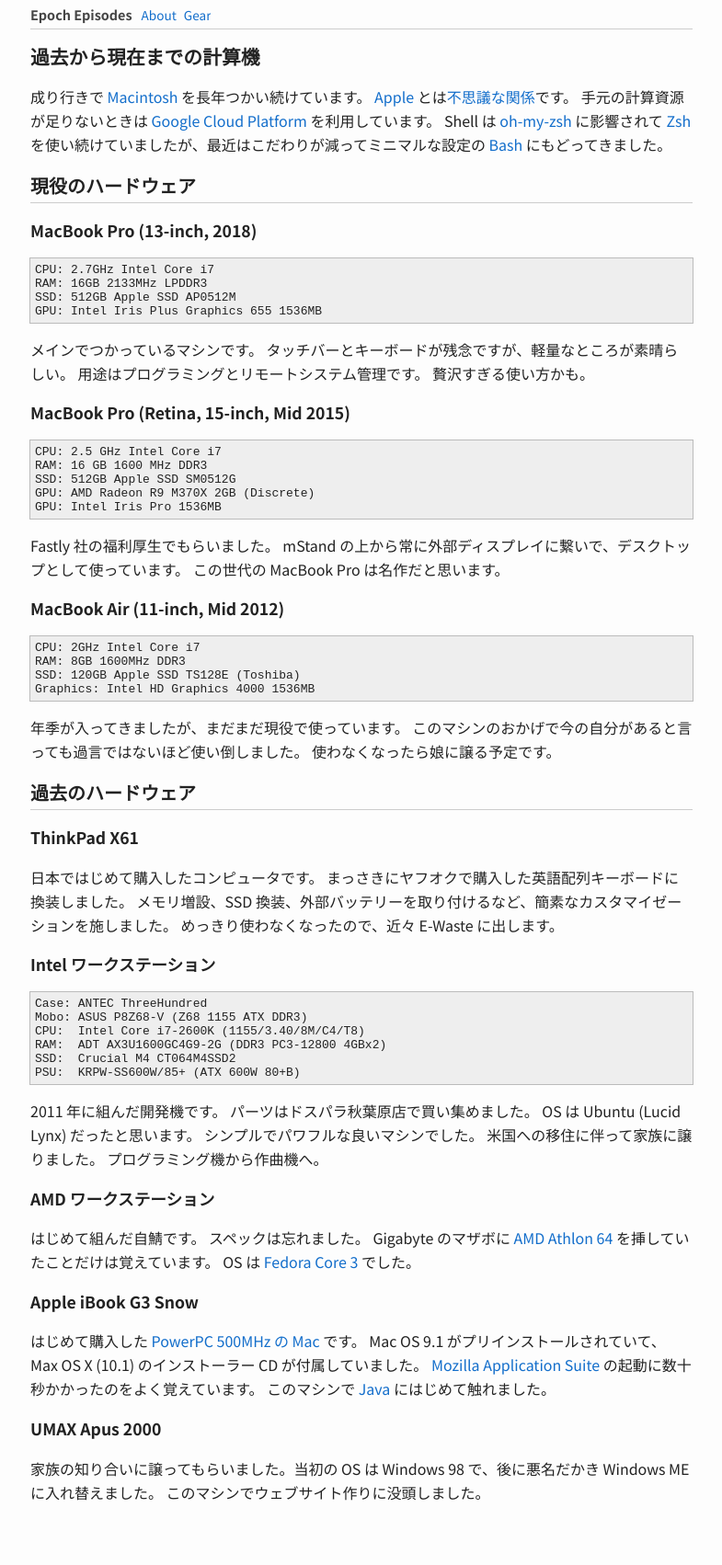
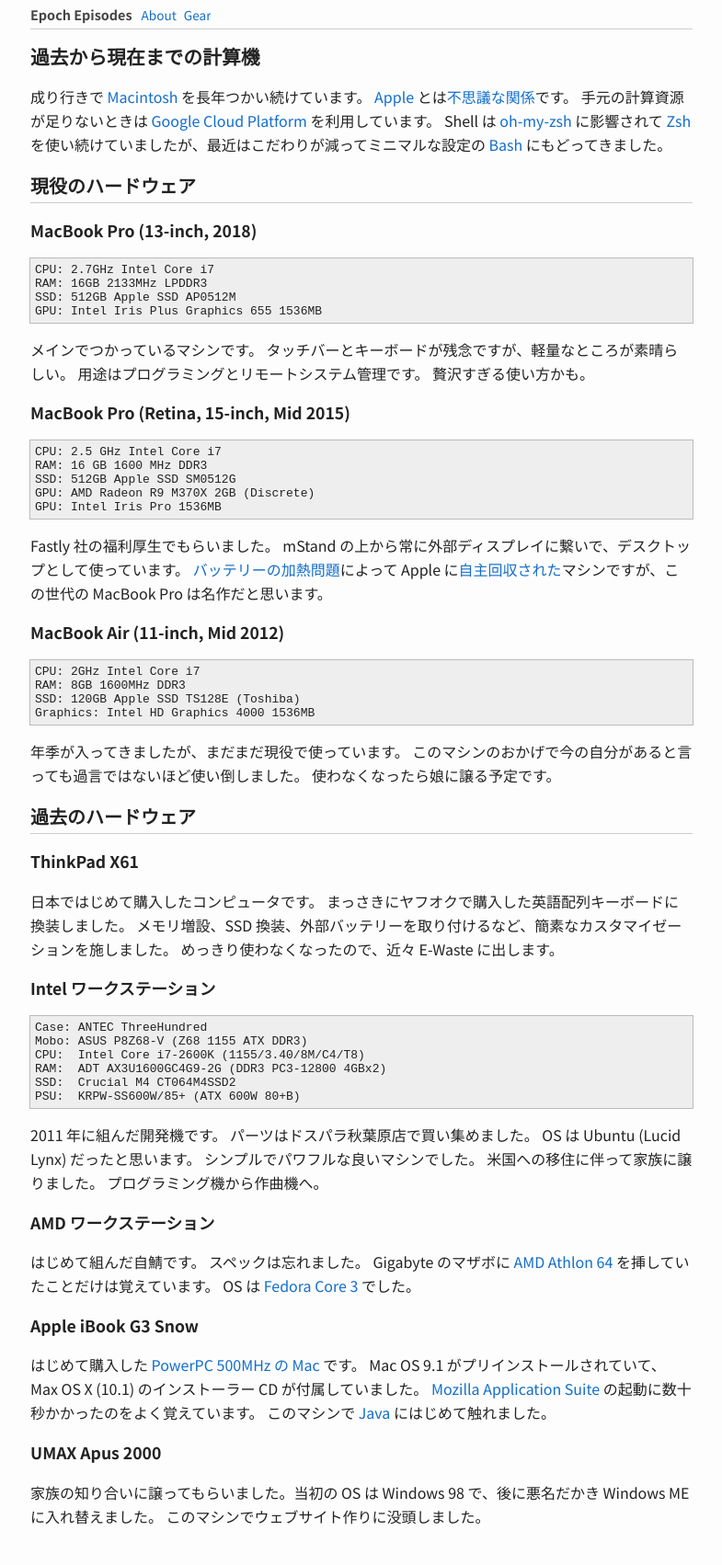
Before and after one commit to toru/ep.torumk.com, a Jekyll site: the page built from _pages/gear.md, in a window 1280 px wide. Shown: the whole page at 92% size, without its empty margins (247-1032 px from the left). Built offline with Jekyll 4.4.1, drawn with Linux system fonts in a browser that asks for light colours; before the commit the page ends 1676 px from its top, so only the background shows below that.

Commit message:
pages/gear: mention the macbook pro battery recall

```diff
--- a/_pages/gear.md
+++ b/_pages/gear.md
@@ -38,7 +38,7 @@
 
 Fastly 社の福利厚生でもらいました。
 mStand の上から常に外部ディスプレイに繋いで、デスクトップとして使っています。
-この世代の MacBook Pro は名作だと思います。
+[バッテリーの加熱問題](https://www.theverge.com/2019/6/20/18693136/apple-recall-2015-15-inch-macbook-pro-battery-overheat-fire-risk-safety)によって Apple に[自主回収された](/apple-battery-recall-visit)マシンですが、この世代の MacBook Pro は名作だと思います。
 
 ### MacBook Air (11-inch, Mid 2012)
 
```
